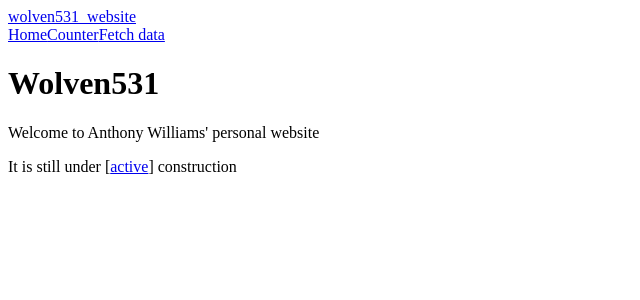
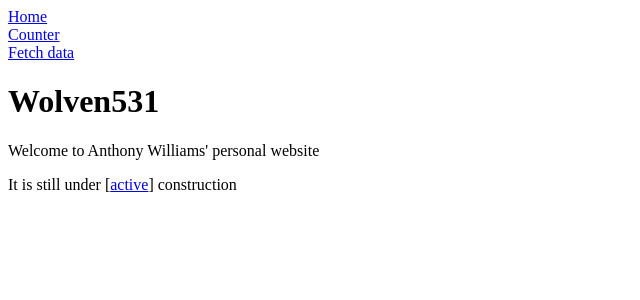
Before and after one commit to Wolven531/wolven531-website, a React (Create React App) app in the folder wolven531-website/ClientApp/: page / in a window 1280 px wide. Shown: the top 300 px of the page, without its empty margins (0-640 px from the left). Built offline with nearby package versions, Linux system fonts and the light colour scheme.

Commit message:
Clean up navigation menu

```diff
--- a/wolven531-website/ClientApp/src/components/NavMenu.js
+++ b/wolven531-website/ClientApp/src/components/NavMenu.js
@@ -1,4 +1,4 @@
-import React, { Component, Fragment } from 'react'
+import React, { Component } from 'react'
 import { Link } from 'react-router-dom'
 
 import './NavMenu.css'
@@ -8,20 +8,19 @@ export class NavMenu extends Component {
 
     render() {
         return (
-            <Fragment>
-                <Link to={'/'}>wolven531_website</Link>
             <nav>
                 <Link to={'/'} exact>
                     Home
                 </Link>
+                <br />
                 <Link to={'/counter'}>
                     Counter
                 </Link>
+                <br />
                 <Link to={'/fetchdata'}>
                     Fetch data
                 </Link>
             </nav>
-            </Fragment>
         )
     }
 }
```
Lines whose indentation alone changed are shown as unchanged.
